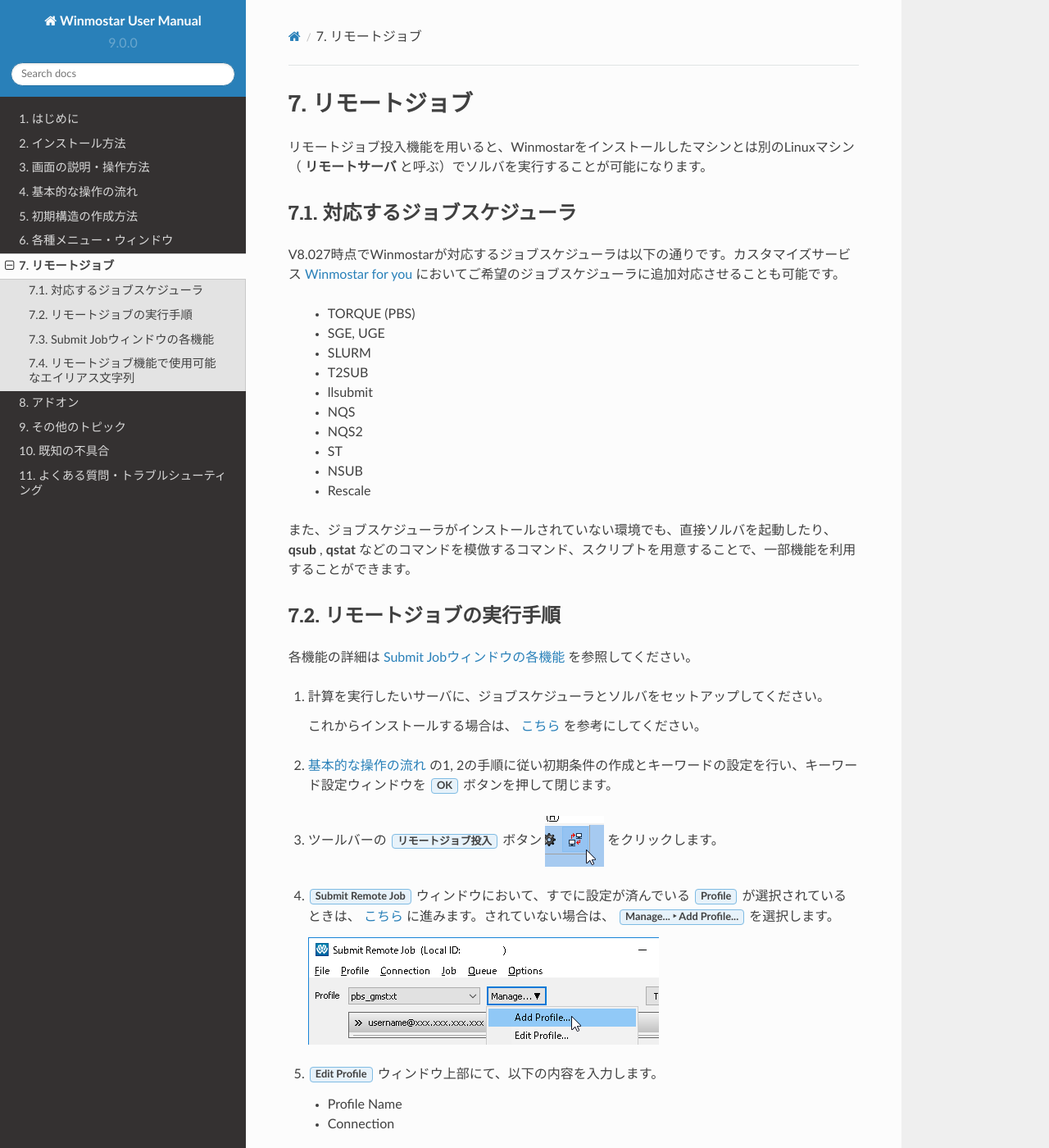
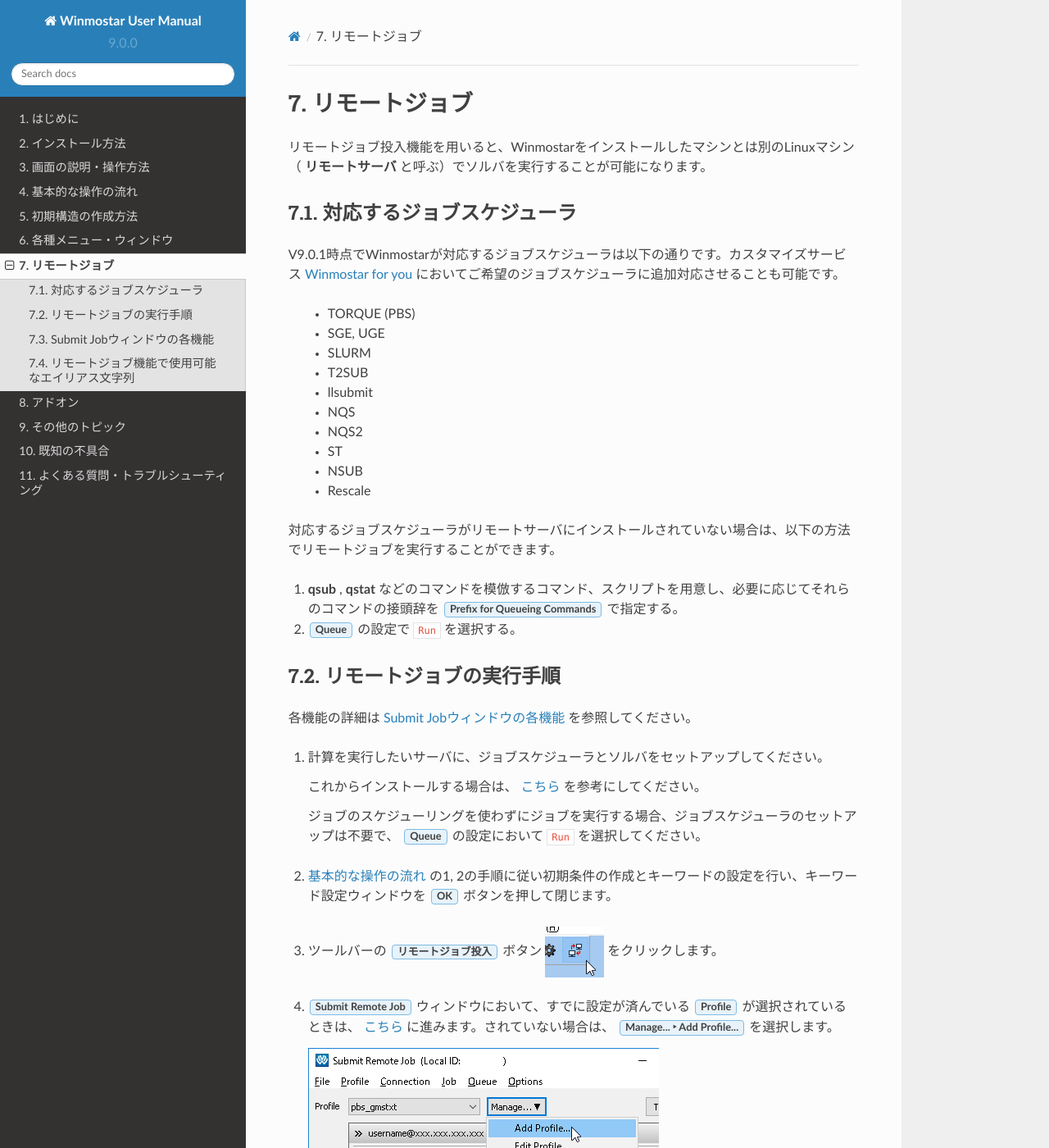
Before and after one commit to X-Ability/winmostar_doc, a Sphinx documentation site: the page built from source/winmos/winmos_remote.rst, in a window 1280 px wide and 1400 px high. Shown: the whole window at 82% size. Built offline with Sphinx 7.4.7 and the Read the Docs theme 2.0.0, drawn with Linux system fonts in a browser that asks for light colours.

Commit message:
Queue=Runの記述を追加
git-svn-id: http://varane/svn/winmostar_doc/trunk@34 10044ad8-96a7-4fcc-a7cb-627c628f43f5

```diff
--- a/source/winmos/winmos_remote.rst
+++ b/source/winmos/winmos_remote.rst
@@ -12,7 +12,7 @@
 対応するジョブスケジューラ
 -------------------------------
 
-V8.027時点でWinmostarが対応するジョブスケジューラは以下の通りです。カスタマイズサービス `Winmostar for you <https://x-ability.co.jp/wm4u.pdf>`_ においてご希望のジョブスケジューラに追加対応させることも可能です。
+V9.0.1時点でWinmostarが対応するジョブスケジューラは以下の通りです。カスタマイズサービス `Winmostar for you <https://x-ability.co.jp/wm4u.pdf>`_ においてご希望のジョブスケジューラに追加対応させることも可能です。
 
    - TORQUE (PBS)
    - SGE, UGE
@@ -25,7 +25,10 @@
    - NSUB
    - Rescale
 
-また、ジョブスケジューラがインストールされていない環境でも、直接ソルバを起動したり、 :command:`qsub` , :command:`qstat` などのコマンドを模倣するコマンド、スクリプトを用意することで、一部機能を利用することができます。
+対応するジョブスケジューラがリモートサーバにインストールされていない場合は、以下の方法でリモートジョブを実行することができます。
+
+1. :command:`qsub` , :command:`qstat` などのコマンドを模倣するコマンド、スクリプトを用意し、必要に応じてそれらのコマンドの接頭辞を :guilabel:`Prefix for Queueing Commands` で指定する。
+2. :guilabel:`Queue` の設定で ``Run`` を選択する。
 
 .. _remote_procedure:
 
@@ -37,6 +40,8 @@
 1. 計算を実行したいサーバに、ジョブスケジューラとソルバをセットアップしてください。
 
    これからインストールする場合は、 :ref:`こちら <install_scheduler>` を参考にしてください。
+
+   ジョブのスケジューリングを使わずにジョブを実行する場合、ジョブスケジューラのセットアップは不要で、 :guilabel:`Queue` の設定において ``Run`` を選択してください。
 
 .. _remote_procedure_preparation:
 
```
